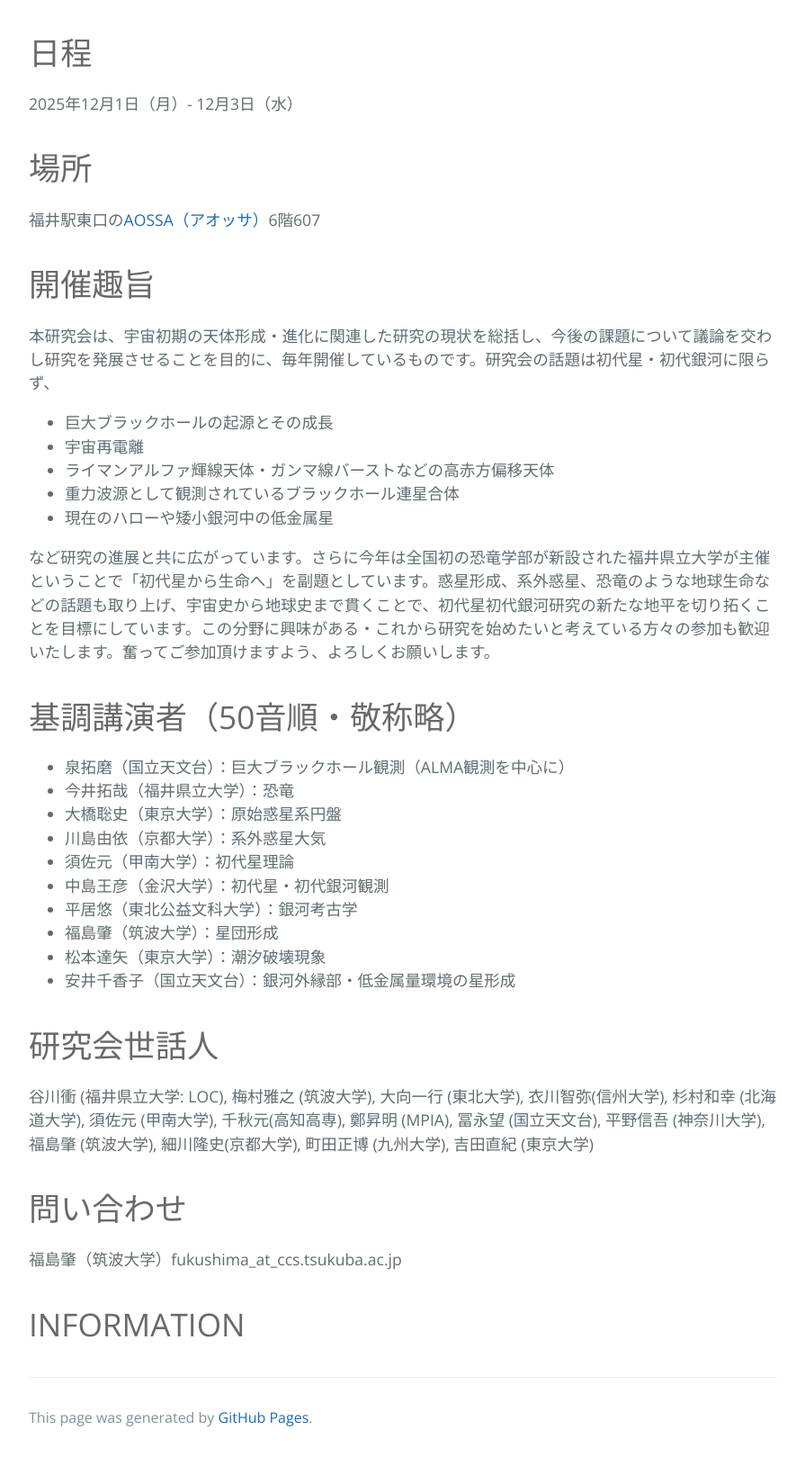
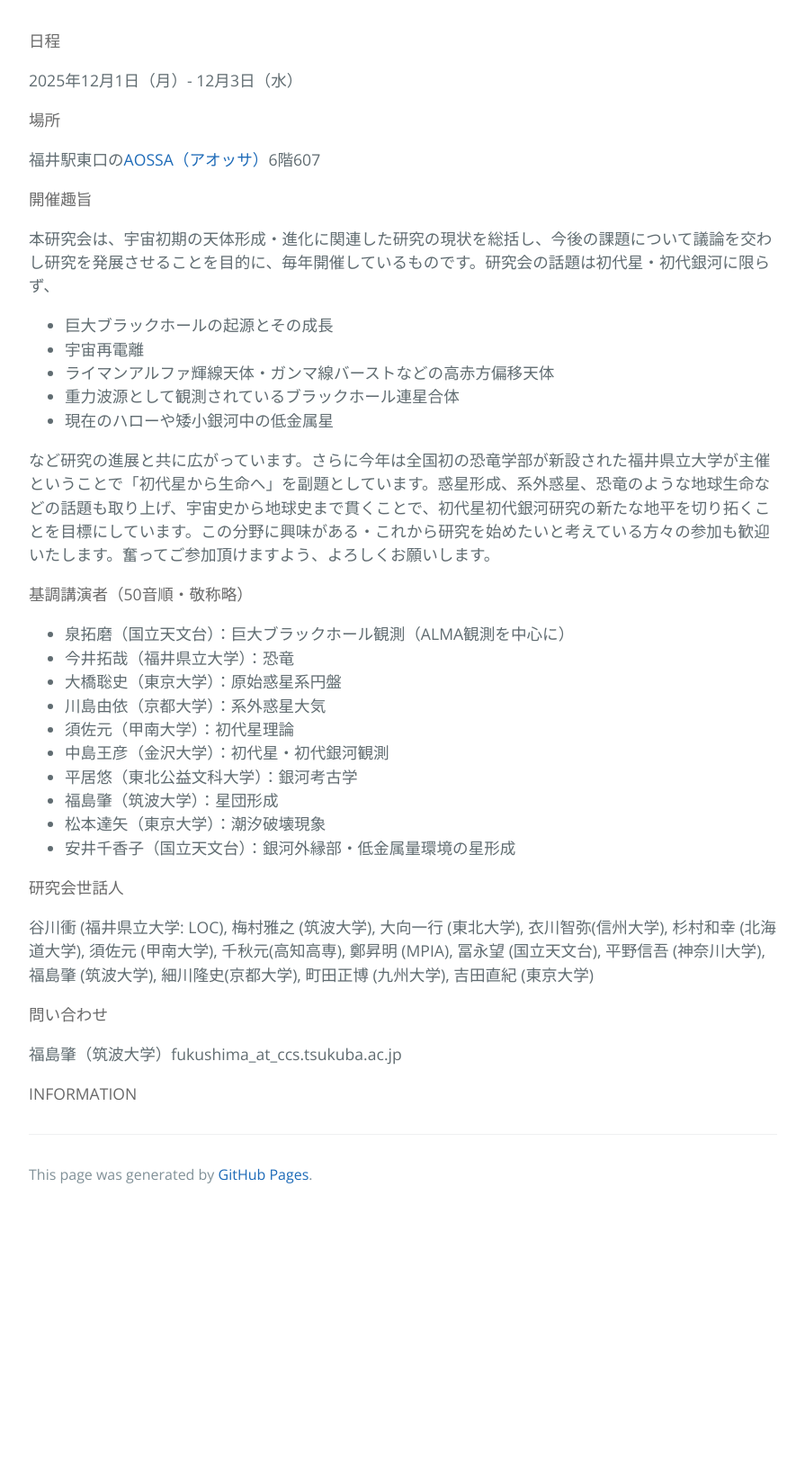
Before and after one commit to fukushimahj/FSFG2025, a Jekyll site: the page built from index.md, in a window 1280 px wide. Shown: the part 317-1936 px from the top of the page at 90% size, without its empty margins (192-1087 px from the left). Built offline with Jekyll 4.4.1, drawn with Linux system fonts in a browser that asks for light colours; after the commit the page ends 1666 px from its top, so only the background shows below that.

Commit message:
new file:   .index.md.swp 	modified:   _site/assets/css/.style.scss.swp 	modified:   _site/index.html 	modified:   assets/css/.style.scss.swp 	modified:   index.md

```diff
--- a/index.md
+++ b/index.md
@@ -2,18 +2,18 @@
 layout: default
 ---
 
-# <span style="color:#696969;">日程</span>
+<span style="color:#696969;">日程</span>
 
 2025年12月1日（月）- 12月3日（水）
 
 
-# <span style="color:#696969;">場所</span>
+<span style="color:#696969;">場所</span>
 
 福井駅東口の[AOSSA（アオッサ）](http://www.aossa.jp/)6階607
 
 
 
-# <span style="color:#696969;">開催趣旨</span>
+<span style="color:#696969;">開催趣旨</span>
 
 本研究会は、宇宙初期の天体形成・進化に関連した研究の現状を総括し、今後の課題について議論を交わし研究を発展させることを目的に、毎年開催しているものです。研究会の話題は初代星・初代銀河に限らず、
 
@@ -27,7 +27,7 @@ layout: default
 
 
 
-# <span style="color:#696969;">基調講演者（50音順・敬称略）</span>
+<span style="color:#696969;">基調講演者（50音順・敬称略）</span>
 
 - 泉拓磨（国立天文台）：巨大ブラックホール観測（ALMA観測を中心に）
 - 今井拓哉（福井県立大学）：恐竜
@@ -40,16 +40,16 @@ layout: default
 - 松本達矢（東京大学）：潮汐破壊現象
 - 安井千香子（国立天文台）：銀河外縁部・低金属量環境の星形成
 
-# <span style="color:#696969;">研究会世話人</span>
+<span style="color:#696969;">研究会世話人</span>
 
 谷川衝 (福井県立大学: LOC), 梅村雅之 (筑波大学), 大向一行 (東北大学), 衣川智弥(信州大学), 杉村和幸 (北海道大学), 須佐元 (甲南大学), 千秋元(高知高専), 鄭昇明 (MPIA), 冨永望 (国立天文台), 平野信吾 (神奈川大学), 福島肇 (筑波大学), 細川隆史(京都大学), 町田正博 (九州大学), 吉田直紀 (東京大学)
 
 
 
-# <span style="color:#696969;">問い合わせ</span>
+<span style="color:#696969;">問い合わせ</span>
 
 福島肇（筑波大学）fukushima_at_ccs.tsukuba.ac.jp
 
 
 
-# <span style="color:#696969;">INFORMATION
+<span style="color:#696969;">INFORMATION
```
Also changed, not shown: 4 other files.
